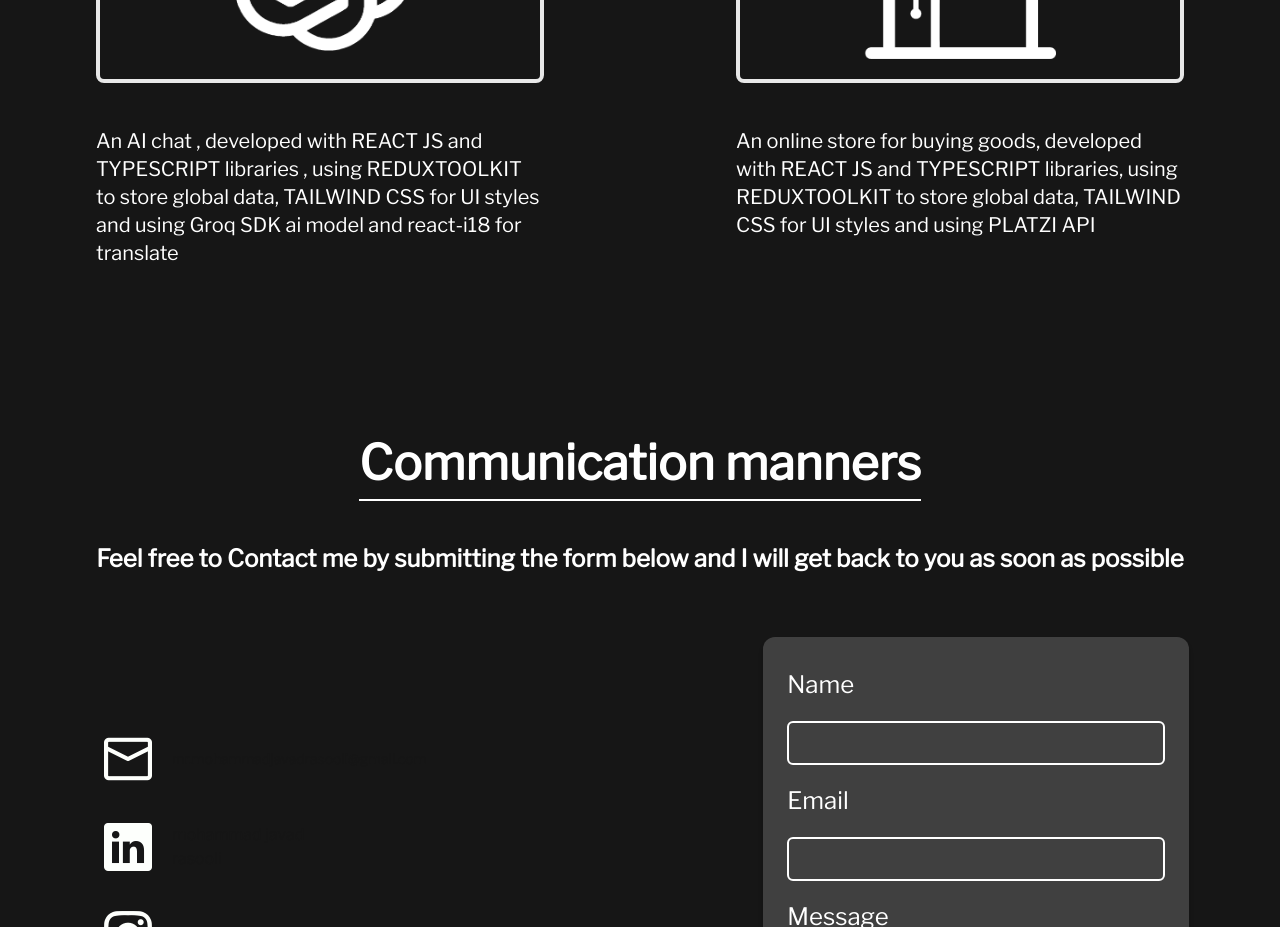
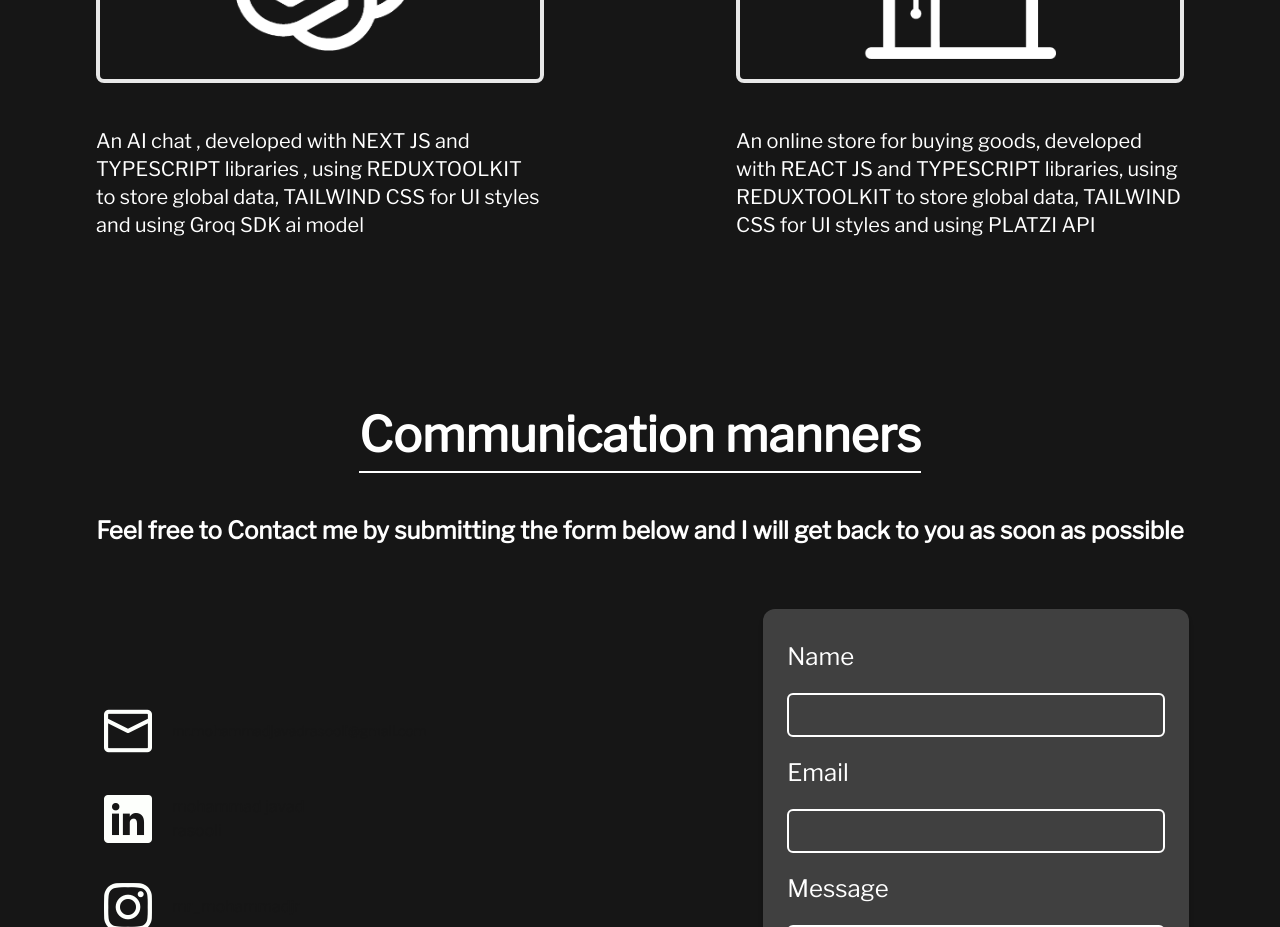
Before and after one commit to mrmohammadjr/portfolio-app, a React (Create React App) app: page / in a window 1280 px wide. Shown: the part 3100-4027 px from the top of the page. Built offline with nearby package versions, Linux system fonts and the light colour scheme.

Commit message:
Update Projects.tsx

```diff
--- a/src/components/Projects.tsx
+++ b/src/components/Projects.tsx
@@ -24,7 +24,7 @@ const Projects = () => {
       gitHublink: "https://github.com/mrmohammadjr/mh-gpt",
       poster: AI,
       description:
-        "An AI chat , developed with REACT JS and TYPESCRIPT libraries , using REDUXTOOLKIT to store global data, TAILWIND CSS for UI styles and using Groq SDK ai model and react-i18 for translate",
+        "An AI chat , developed with NEXT JS and TYPESCRIPT libraries , using REDUXTOOLKIT to store global data, TAILWIND CSS for UI styles and using Groq SDK ai model",
     },
     {
       id: 2,
```
